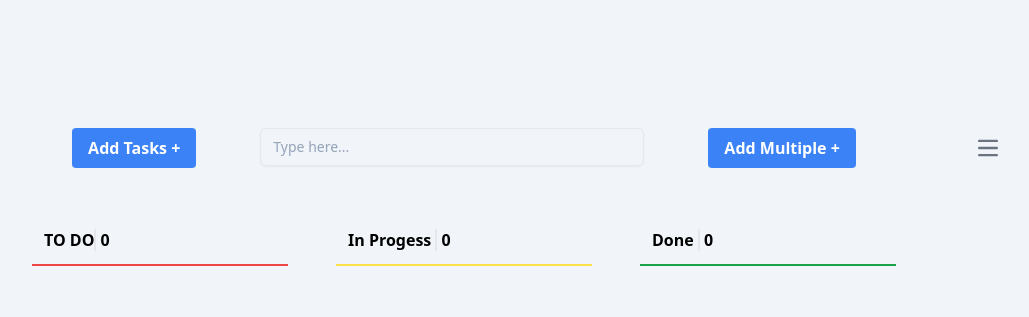
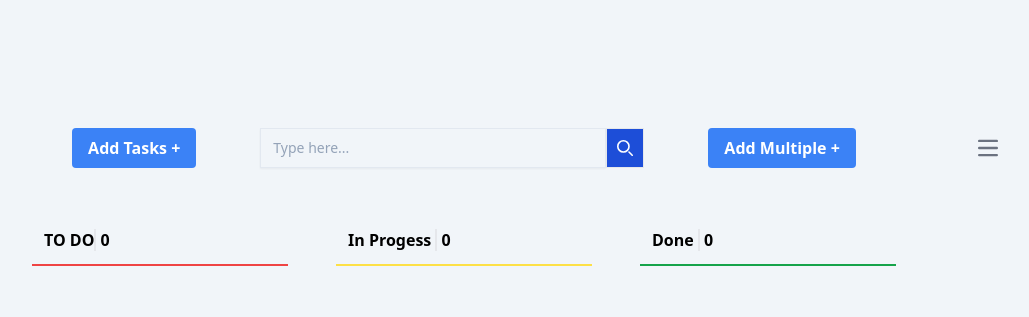
Before and after one commit to MohamedMoustir/To-Do-List, a website: page index.html in a window 1280 px wide. Shown: the whole page, without its empty margins (176-1205 px from the left). Drawn offline with Linux system fonts and the light colour scheme.

Commit message:
edite les integration les project

```diff
--- a/index.html
+++ b/index.html
@@ -51,10 +51,16 @@
       <div class="flex justify-center gap-16 ">
         <button class="bg-blue-500 hover:bg-blue-700 text-white font-bold py-2 px-4 rounded"
           onclick="openCardsTasks()">Add Tasks +</button>
-        <div class="w-full max-w-sm min-w-[200px]">
+        <div class="w-full max-w-sm min-w-[200px] flex">
           <input
-            class="w-full bg-transparent placeholder:text-slate-400 text-slate-700 text-sm border border-slate-200 rounded-md px-3 py-2 transition duration-300 ease focus:outline-none focus:border-slate-400 hover:border-slate-300 shadow-sm focus:shadow"
-            placeholder="Type here..." onkeyup="recherche(this.value)" id="recher">
+            class="w-full bg-transparent placeholder:text-slate-400 text-slate-700 text-sm border border-slate-200 px-3 py-2 transition duration-300 ease focus:outline-none focus:border-slate-400 hover:border-slate-300 shadow-sm focus:shadow"
+            placeholder="Type here..." onblur="recherche(this.value)" id="recher">
+            <button type="button" class="p-2.5 ms-2 text-sm font-medium text-white bg-blue-700  border border-blue-700 hover:bg-blue-800 focus:ring-4 focus:outline-none focus:ring-blue-300 dark:bg-blue-600 dark:hover:bg-blue-700 dark:focus:ring-blue-800">
+              <svg class="w-4 h-4" aria-hidden="true" xmlns="http://www.w3.org/2000/svg" fill="none" viewBox="0 0 20 20">
+                  <path stroke="currentColor" stroke-linecap="round" stroke-linejoin="round" stroke-width="2" d="m19 19-4-4m0-7A7 7 0 1 1 1 8a7 7 0 0 1 14 0Z"/>
+              </svg>
+              <span class="sr-only">Search</span>
+          </button>
         </div>
         <button class="bg-blue-500 hover:bg-blue-700 text-white font-bold py-2 px-4 rounded "
           onclick="AddMultiple()">Add Multiple +</button>
```
